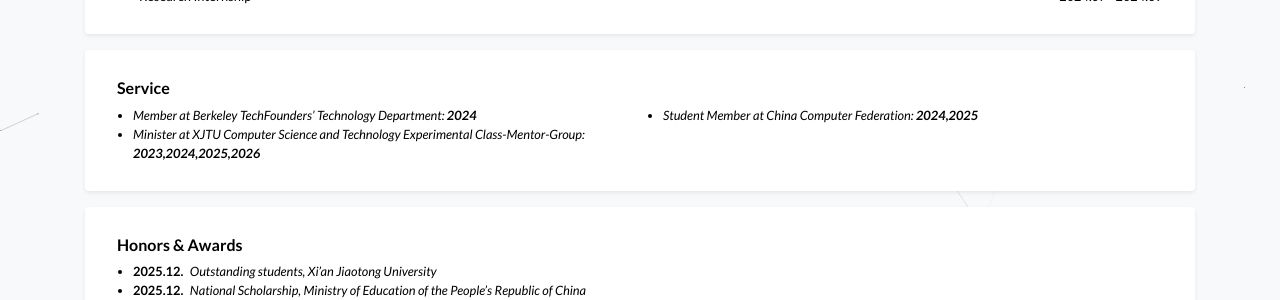
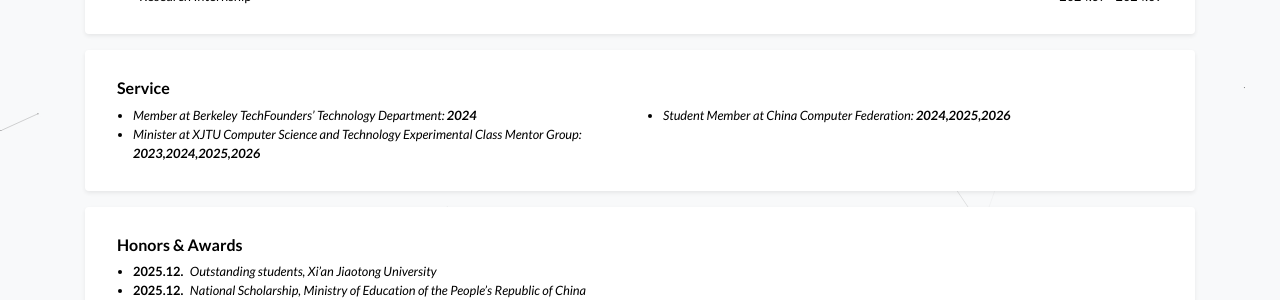
Before and after one commit to Lin-Shengxiang/Lin-Shengxiang.github.io, a Jekyll site: the page built from index.html, in a window 1280 px wide and 900 px high, scrolled down 763 px. Shown: the part 153-453 px from the top of the window. Built offline with Jekyll 4.4.1, drawn with Linux system fonts in a browser that asks for light colours; a style sheet for code colours, icons or effects is not loaded.

Commit message:
Update profile.yml

```diff
--- a/_data/profile.yml
+++ b/_data/profile.yml
@@ -63,9 +63,9 @@ experience:
 service:
   - name: "Member at Berkeley TechFounders’ Technology Department: <strong>2024</strong>"
    # date: #2024.08 - 2024.12
-  - name: "Student Member at China Computer Federation: <strong>2024,2025</strong>"
+  - name: "Student Member at China Computer Federation: <strong>2024,2025,2026</strong>"
    # date: 2024.06 - present
-  - name: "Minister at XJTU Computer Science and Technology Experimental Class-Mentor-Group: <strong>2023,2024,2025,2026</strong>"
+  - name: "Minister at XJTU Computer Science and Technology Experimental Class Mentor Group: <strong>2023,2024,2025,2026</strong>"
    # date: 2023.09 - 2026.06
 
 
```
